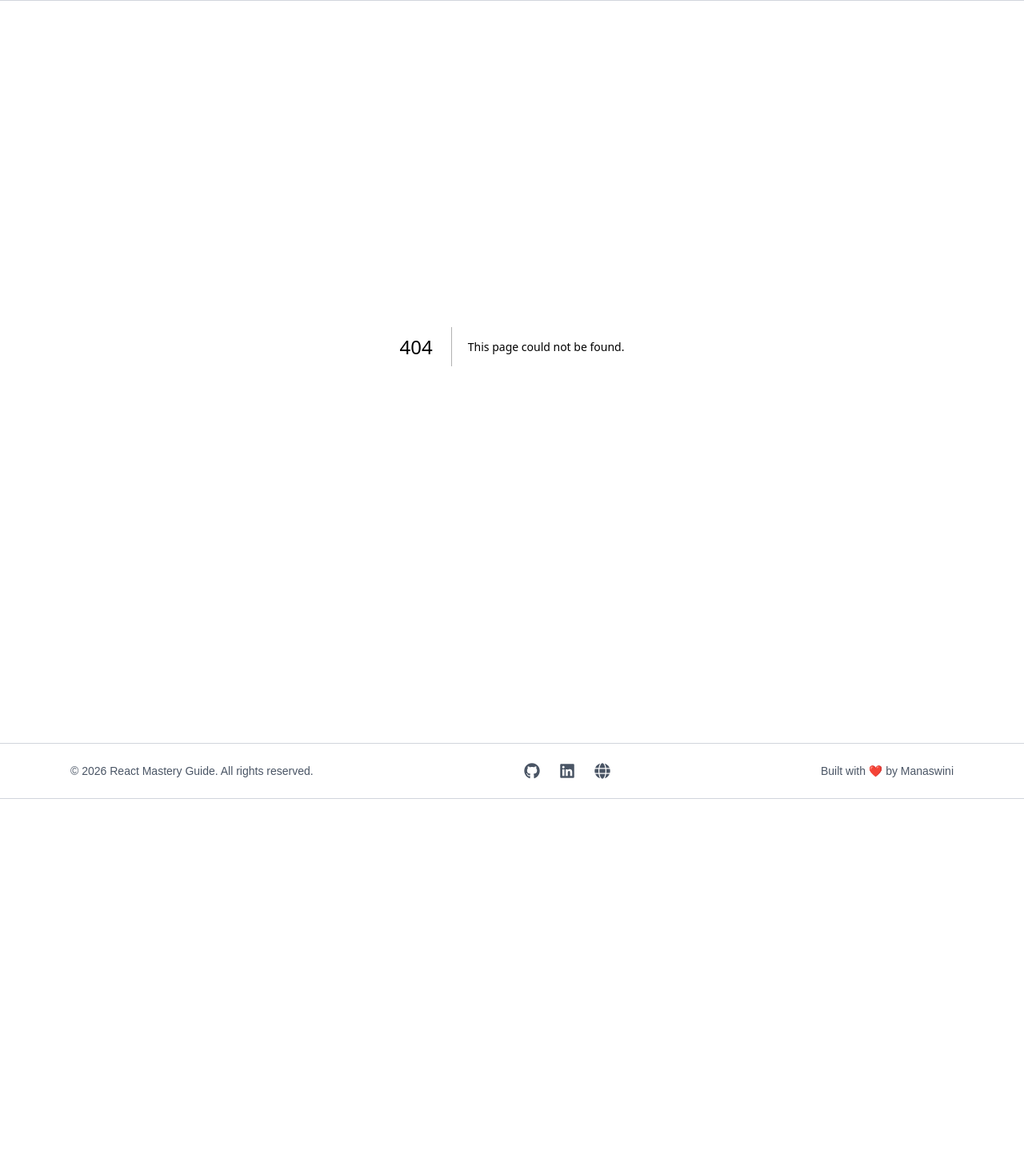
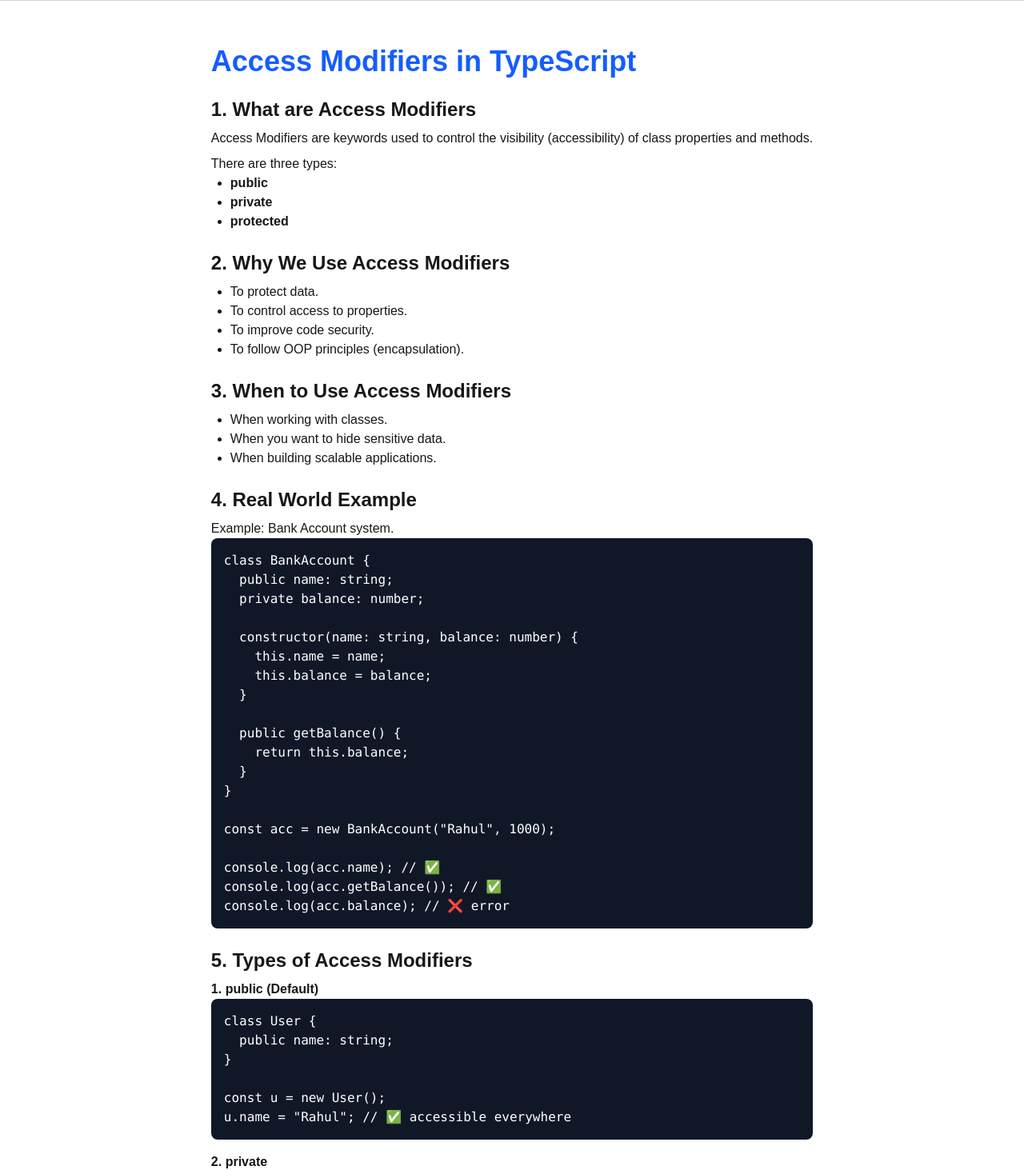
Before and after one commit to Monisasmal/Type-script-Concept, a Next.js app: page /concepts/AccessModifiers in a window 1280 px wide. Before the commit this address had no page. Shown: the part 60-1523 px from the top of the page at 80% size. Before the commit the page ends 1059 px from the top, so only its background shows below. Built offline with nearby package versions, Linux system fonts and the light colour scheme.

Commit message:
first commit

```diff
--- /dev/null
+++ b/src/app/concepts/AccessModifiers/page.tsx
@@ -0,0 +1,167 @@
+export default function AccessModifiers() {
+  return (
+    <div className="max-w-5xl mx-auto p-6">
+
+      <h1 className="text-4xl font-bold text-blue-600 mb-6">
+        Access Modifiers in TypeScript
+      </h1>
+
+      {/* 1. What */}
+      <section className="mb-6">
+        <h2 className="text-2xl font-semibold mb-2">
+          1. What are Access Modifiers
+        </h2>
+
+        <p>
+          Access Modifiers are keywords used to control the visibility (accessibility)
+          of class properties and methods.
+        </p>
+
+        <p className="mt-2">
+          There are three types:
+        </p>
+
+        <ul className="list-disc ml-6">
+          <li><b>public</b></li>
+          <li><b>private</b></li>
+          <li><b>protected</b></li>
+        </ul>
+
+      </section>
+
+      {/* 2. Why */}
+      <section className="mb-6">
+        <h2 className="text-2xl font-semibold mb-2">
+          2. Why We Use Access Modifiers
+        </h2>
+
+        <ul className="list-disc ml-6">
+          <li>To protect data.</li>
+          <li>To control access to properties.</li>
+          <li>To improve code security.</li>
+          <li>To follow OOP principles (encapsulation).</li>
+        </ul>
+
+      </section>
+
+      {/* 3. When */}
+      <section className="mb-6">
+        <h2 className="text-2xl font-semibold mb-2">
+          3. When to Use Access Modifiers
+        </h2>
+
+        <ul className="list-disc ml-6">
+          <li>When working with classes.</li>
+          <li>When you want to hide sensitive data.</li>
+          <li>When building scalable applications.</li>
+        </ul>
+
+      </section>
+
+      {/* 4. Real World */}
+      <section className="mb-6">
+        <h2 className="text-2xl font-semibold mb-2">
+          4. Real World Example
+        </h2>
+
+        <p>
+          Example: Bank Account system.
+        </p>
+
+        <pre className="bg-gray-900 text-white p-4 rounded-lg">
+{`class BankAccount {
+  public name: string;
+  private balance: number;
+
+  constructor(name: string, balance: number) {
+    this.name = name;
+    this.balance = balance;
+  }
+
+  public getBalance() {
+    return this.balance;
+  }
+}
+
+const acc = new BankAccount("Rahul", 1000);
+
+console.log(acc.name); // ✅
+console.log(acc.getBalance()); // ✅
+console.log(acc.balance); // ❌ error`}
+        </pre>
+
+      </section>
+
+      {/* 5. Types */}
+      <section className="mb-6">
+        <h2 className="text-2xl font-semibold mb-2">
+          5. Types of Access Modifiers
+        </h2>
+
+        <p><b>1. public (Default)</b></p>
+
+        <pre className="bg-gray-900 text-white p-4 rounded-lg">
+{`class User {
+  public name: string;
+}
+
+const u = new User();
+u.name = "Rahul"; // ✅ accessible everywhere`}
+        </pre>
+
+        <p className="mt-4"><b>2. private</b></p>
+
+        <pre className="bg-gray-900 text-white p-4 rounded-lg">
+{`class User {
+  private password: string = "123";
+
+  show() {
+    console.log(this.password); // ✅ inside class
+  }
+}
+
+const u = new User();
+u.password; // ❌ error`}
+        </pre>
+
+        <p className="mt-4"><b>3. protected</b></p>
+
+        <pre className="bg-gray-900 text-white p-4 rounded-lg">
+{`class Parent {
+  protected value: number = 10;
+}
+
+class Child extends Parent {
+  show() {
+    console.log(this.value); // ✅ accessible in child
+  }
+}
+
+const c = new Child();
+c.value; // ❌ not accessible outside`}
+        </pre>
+
+      </section>
+
+      {/* 6. Issue */}
+      <section>
+        <h2 className="text-2xl font-semibold mb-2">
+          6. If Not Used What Issue May Occur
+        </h2>
+
+        <ul className="list-disc ml-6">
+          <li>Anyone can modify sensitive data.</li>
+          <li>Security issues.</li>
+          <li>Uncontrolled data flow.</li>
+          <li>Hard to debug large applications.</li>
+        </ul>
+
+        <p className="mt-2">
+          Access modifiers ensure controlled and secure code.
+        </p>
+
+      </section>
+
+    </div>
+  );
+}
--- a/src/app/concepts/page.tsx
+++ b/src/app/concepts/page.tsx
@@ -39,6 +39,7 @@ const concept = [
      {name: "Interface vs Type Alias in TypeScript?", path:"/concepts/InterfaceVsTypeAlias"},
      {name: "What is  Classes in TypeScript?", path:"/concepts/ClassesInTypeScript"},
      {name: "What is  Constructor in TypeScript?", path:"/concepts/Constructor"},
+     {name: "What is  AccessModifiers in TypeScript?", path:"/concepts/AccessModifiers"},
 ];
 
 export default function Concepts(){
```
